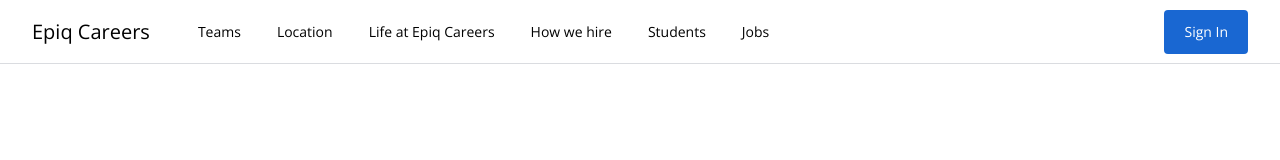
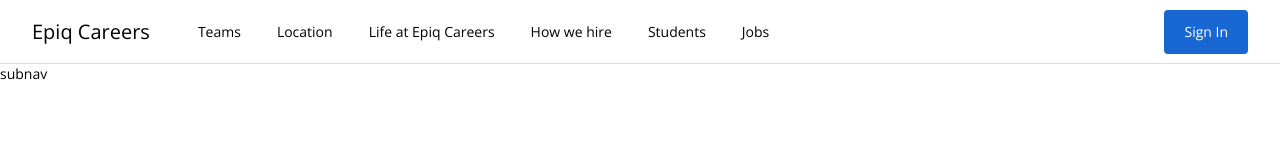
Before and after one commit to Epiq122/job-search, a Vue app: page / in a window 1280 px wide. Shown: the top 160 px of the page. Built offline with nearby package versions, Linux system fonts and the light colour scheme; the HTML template or start-up script is replaced by a standard one.

Commit message:
Add TheSubNav component to MainNav

```diff
--- a/src/components/MainNav.vue
+++ b/src/components/MainNav.vue
@@ -1,12 +1,14 @@
 <script>
 import ActionButton from '@/components/ActionButton.vue';
 import ProfileImage from '@/components/ProfileImage.vue';
+import TheSubNav from '@/components/TheSubNav.vue';
 
 export default {
   name: 'MainNav',
   components: {
     ActionButton,
     ProfileImage,
+    TheSubNav,
   },
   data() {
     return {
@@ -41,6 +43,7 @@ export default {
           <action-button v-else text="Sign In" @click="loginUser" />
         </div>
       </div>
+      <the-sub-nav />
     </div>
   </header>
 </template>
--- /dev/null
+++ b/src/components/TheSubNav.vue
@@ -0,0 +1,9 @@
+<script>
+export default {
+  name: 'TheSubNav',
+};
+</script>
+
+<template>
+  <div>subnav</div>
+</template>
```
Also changed, not shown: 1 other file (tests, documents, lock files or other folders).
